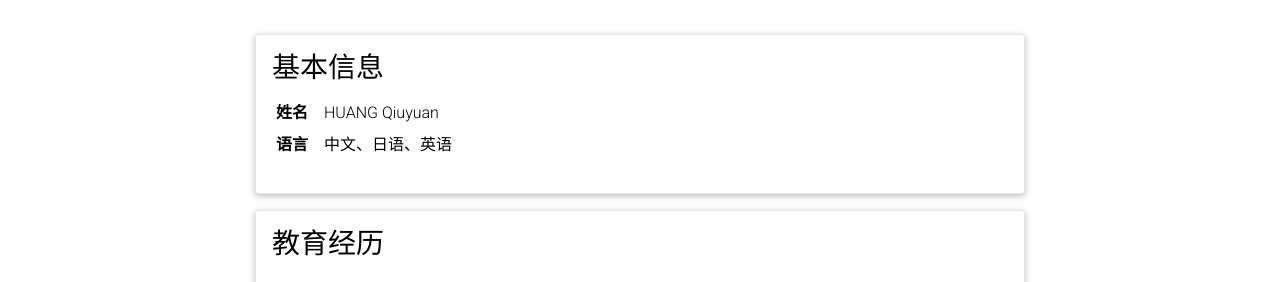
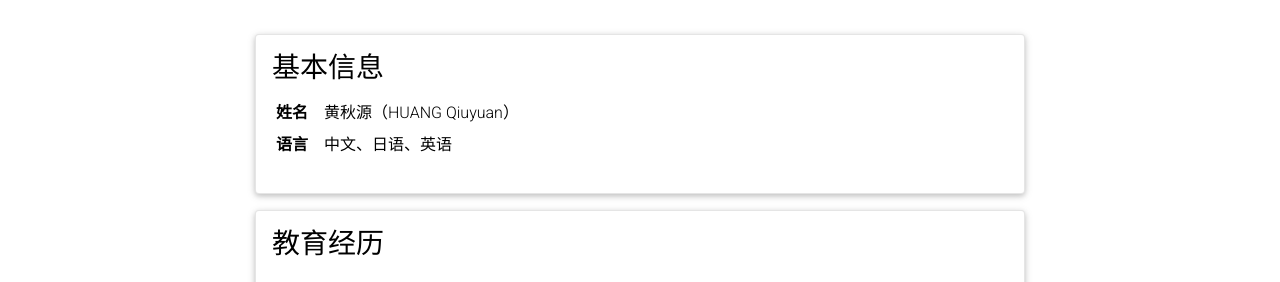
Before and after one commit to huangqiukk/huangqiukk.github.io, a Jekyll site: the page built from _pages/cv_zh.md, in a window 1280 px wide and 900 px high. Shown: the part 180-462 px from the top of the window. Built offline with Jekyll 4.4.1, drawn with Linux system fonts in a browser that asks for light colours; comment, search, counter and statistics services are not loaded; a style sheet for code colours, icons or effects is not loaded.

Commit message:
Update name in CV to include Chinese characters

```diff
--- a/_data/cv_zh.yml
+++ b/_data/cv_zh.yml
@@ -2,7 +2,7 @@
   type: map
   contents:
     - name: 姓名
-      value: HUANG Qiuyuan
+      value: 黄秋源（HUANG Qiuyuan）
     - name: 语言
       value: 中文、日语、英语
 
```
